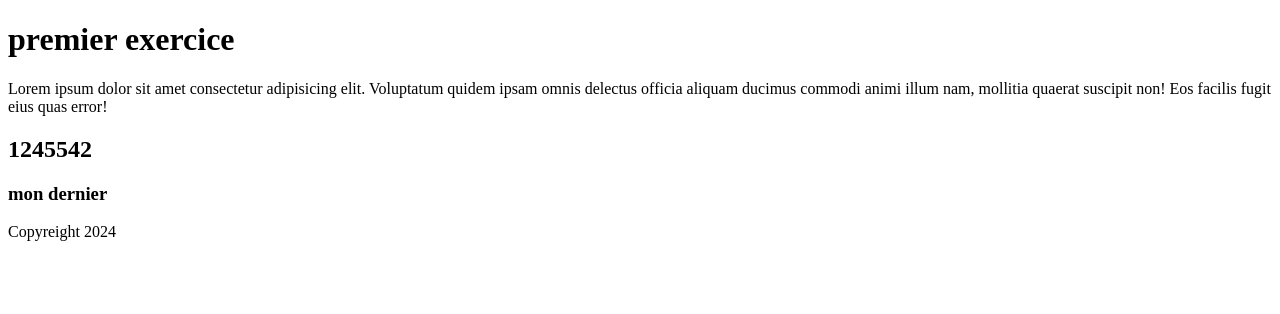
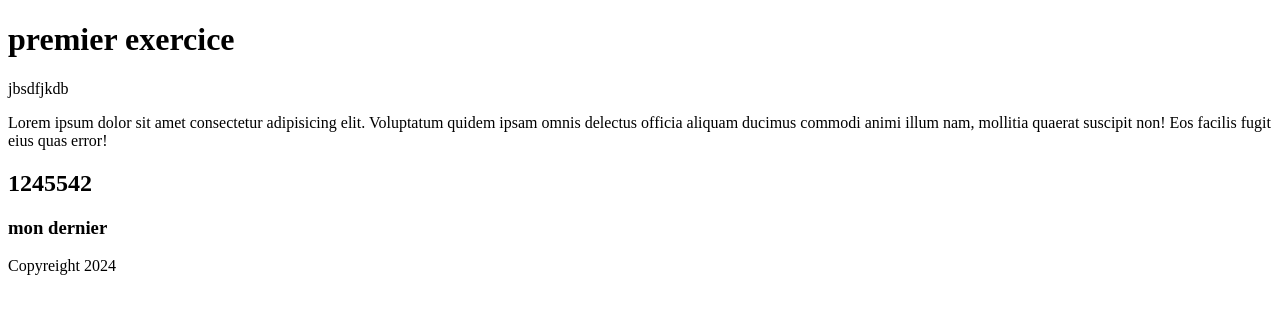
Before and after one commit to Fadi0abdallah/git-premier, a plain HTML site: page index.html in a window 1280 px wide. Drawn offline with Linux system fonts and the light colour scheme.

Commit message:
ajoute header

```diff
--- a/index.html
+++ b/index.html
@@ -7,6 +7,7 @@
 </head>
 <body>
     <h1>premier exercice</h1>
+    <header>jbsdfjkdb</header>
     <p>Lorem ipsum dolor sit amet consectetur adipisicing elit.
          Voluptatum quidem ipsam omnis delectus officia aliquam ducimus commodi
         animi illum nam,
```
